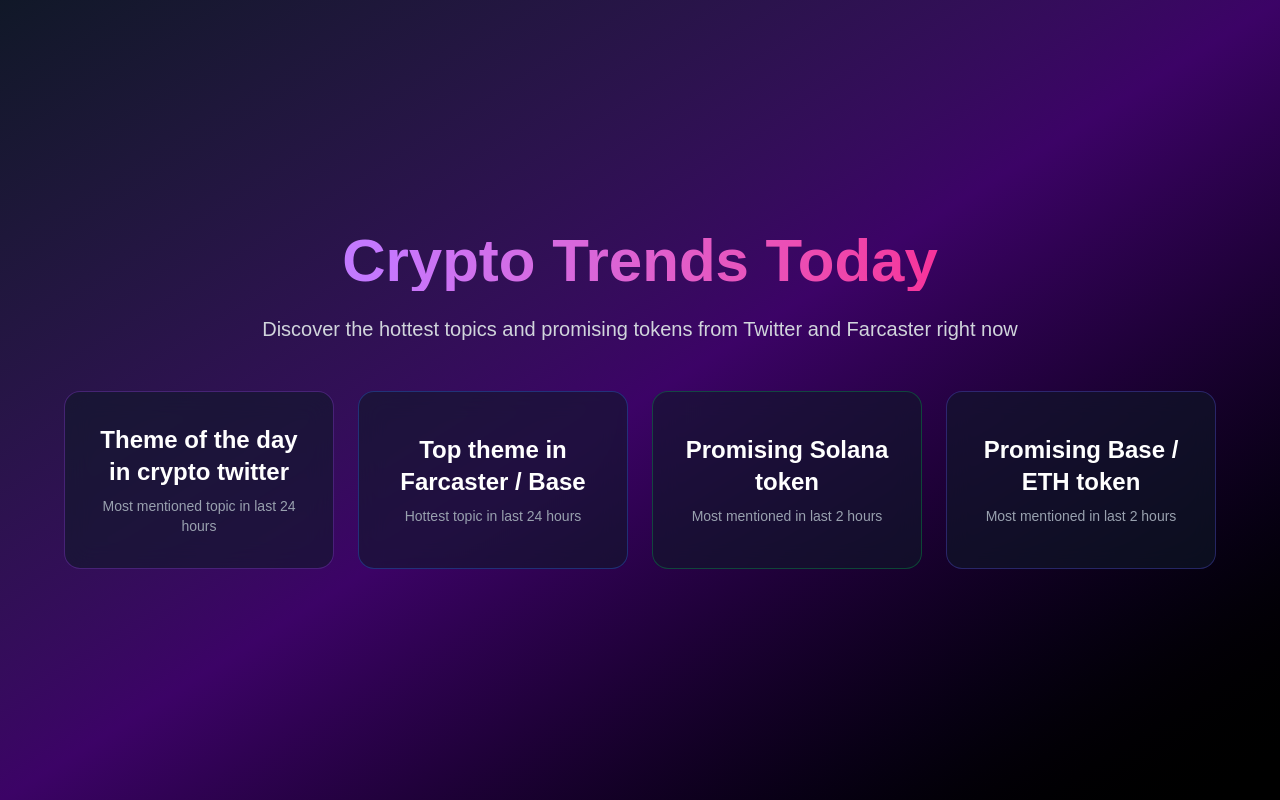
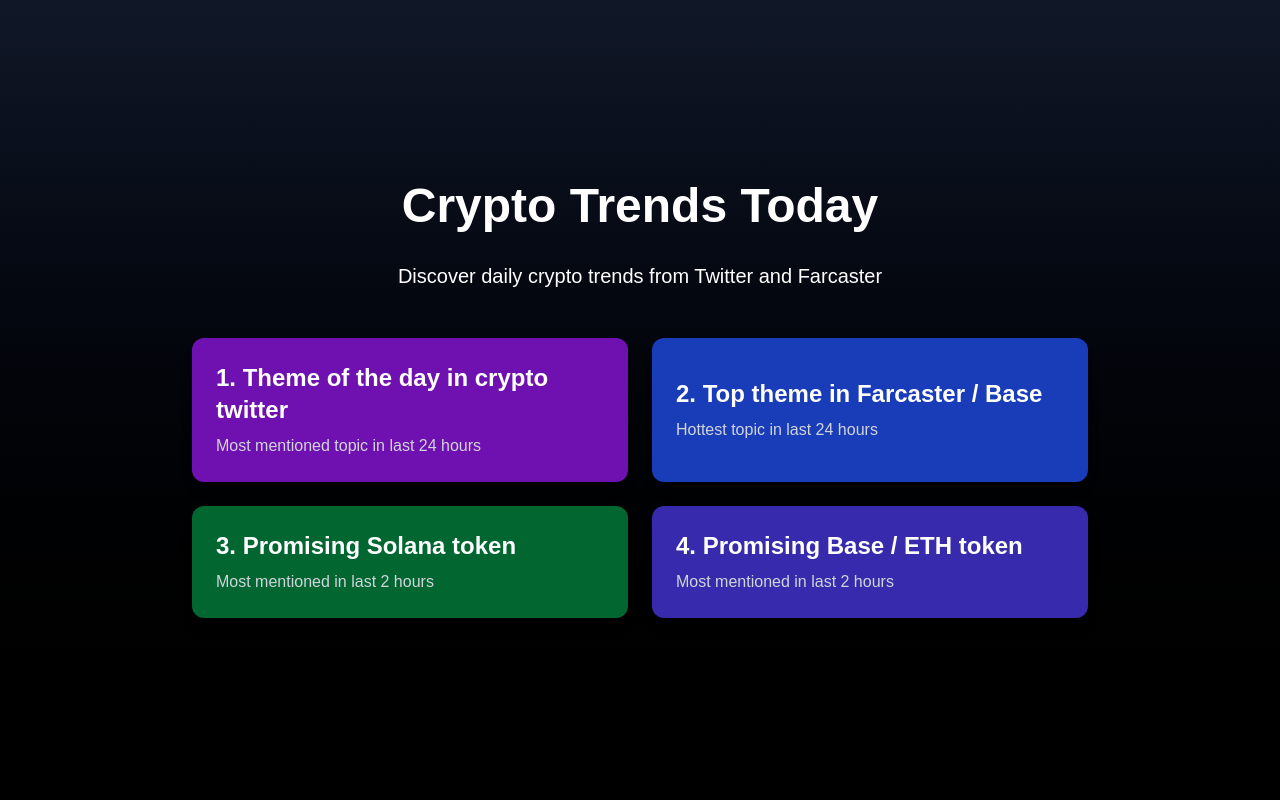
Before and after one commit to al-DYOR/trends-button, a Next.js app: page / in a window 1280 px wide. Built offline with nearby package versions, Linux system fonts and the light colour scheme.

Commit message:
feat: add main page with 4 trend buttons

```diff
--- a/src/app/page.tsx
+++ b/src/app/page.tsx
@@ -1,7 +1,3 @@
-// Комментарий: Главная страница приложения
-// Здесь 4 кнопки для получения трендов
-// Интерфейс полностью на английском, комментарии на русском
-
 'use client';
 
 import { useState } from 'react';
@@ -11,7 +7,7 @@
   const [loading, setLoading] = useState(false);
   const [error, setError] = useState<string | null>(null);
 
-  // Комментарий: Универсальная функция для запроса к одному из API-роутов
+  // Комментарий: Универсальная функция для запроса к любому из 4 API-роутов
   const fetchTrend = async (endpoint: string) => {
     setLoading(true);
     setError(null);
@@ -20,109 +16,96 @@
     try {
       const response = await fetch(`/api/${endpoint}`);
       if (!response.ok) {
-        throw new Error(`HTTP error! Status: ${response.status}`);
+        throw new Error(`HTTP error! status: ${response.status}`);
       }
-
       const data = await response.json();
 
       if (data.error) {
         throw new Error(data.error);
       }
 
-      // Комментарий: Результат приходит в поле topTrend или topToken
-      setResult(data.topTrend || data.topToken || 'No data received');
+      setResult(data.message || data.topTrend || data.topToken || 'No data received');
     } catch (err: any) {
-      console.error('Fetch error:', err);
-      setError(err.message || 'Failed to load trend. Please try again.');
+      console.error(err);
+      setError(err.message || 'Failed to load trend. Try again later.');
     } finally {
       setLoading(false);
     }
   };
 
   return (
-    <main className="min-h-screen bg-gradient-to-br from-gray-900 via-purple-950 to-black text-white flex flex-col items-center justify-center p-6 md:p-8">
-      <h1 className="text-5xl md:text-6xl font-extrabold mb-6 text-center bg-clip-text text-transparent bg-gradient-to-r from-purple-400 to-pink-500">
-        Crypto Trends Today
-      </h1>
-
-      <p className="text-lg md:text-xl mb-12 text-center text-gray-300 max-w-3xl">
-        Discover the hottest topics and promising tokens from Twitter and Farcaster right now
+    <main className="flex min-h-screen flex-col items-center justify-center p-8 bg-gradient-to-b from-gray-900 to-black text-white">
+      <h1 className="text-5xl font-bold mb-8 text-center">Crypto Trends Today</h1>
+      <p className="text-xl mb-12 text-center max-w-2xl">
+        Discover daily crypto trends from Twitter and Farcaster
       </p>
 
-      <div className="grid grid-cols-1 sm:grid-cols-2 lg:grid-cols-4 gap-6 w-full max-w-6xl">
-        {/* Button 1 */}
+      <div className="grid grid-cols-1 md:grid-cols-2 gap-6 w-full max-w-4xl">
         <button
           onClick={() => fetchTrend('trend-crypto')}
           disabled={loading}
-          className={`group relative p-8 rounded-2xl backdrop-blur-md border border-purple-500/30 transition-all duration-300 ${
-            loading ? 'opacity-50 cursor-not-allowed' : 'hover:border-purple-400 hover:shadow-2xl hover:shadow-purple-500/20'
-          } bg-gray-900/60`}
+          className={`p-6 rounded-xl text-left transition-all ${
+            loading
+              ? 'bg-gray-700 cursor-not-allowed'
+              : 'bg-purple-800 hover:bg-purple-700 shadow-lg'
+          }`}
         >
-          <h2 className="text-2xl font-bold mb-2">Theme of the day in crypto twitter</h2>
-          <p className="text-sm text-gray-400">Most mentioned topic in last 24 hours</p>
+          <h2 className="text-2xl font-semibold mb-2">1. Theme of the day in crypto twitter</h2>
+          <p className="text-gray-300">Most mentioned topic in last 24 hours</p>
         </button>
 
-        {/* Button 2 */}
         <button
           onClick={() => fetchTrend('trend-farcaster')}
           disabled={loading}
-          className={`group relative p-8 rounded-2xl backdrop-blur-md border border-blue-500/30 transition-all duration-300 ${
-            loading ? 'opacity-50 cursor-not-allowed' : 'hover:border-blue-400 hover:shadow-2xl hover:shadow-blue-500/20'
-          } bg-gray-900/60`}
+          className={`p-6 rounded-xl text-left transition-all ${
+            loading
+              ? 'bg-gray-700 cursor-not-allowed'
+              : 'bg-blue-800 hover:bg-blue-700 shadow-lg'
+          }`}
         >
-          <h2 className="text-2xl font-bold mb-2">Top theme in Farcaster / Base</h2>
-          <p className="text-sm text-gray-400">Hottest topic in last 24 hours</p>
+          <h2 className="text-2xl font-semibold mb-2">2. Top theme in Farcaster / Base</h2>
+          <p className="text-gray-300">Hottest topic in last 24 hours</p>
         </button>
 
-        {/* Button 3 */}
         <button
           onClick={() => fetchTrend('token-solana')}
           disabled={loading}
-          className={`group relative p-8 rounded-2xl backdrop-blur-md border border-green-500/30 transition-all duration-300 ${
-            loading ? 'opacity-50 cursor-not-allowed' : 'hover:border-green-400 hover:shadow-2xl hover:shadow-green-500/20'
-          } bg-gray-900/60`}
+          className={`p-6 rounded-xl text-left transition-all ${
+            loading
+              ? 'bg-gray-700 cursor-not-allowed'
+              : 'bg-green-800 hover:bg-green-700 shadow-lg'
+          }`}
         >
-          <h2 className="text-2xl font-bold mb-2">Promising Solana token</h2>
-          <p className="text-sm text-gray-400">Most mentioned in last 2 hours</p>
+          <h2 className="text-2xl font-semibold mb-2">3. Promising Solana token</h2>
+          <p className="text-gray-300">Most mentioned in last 2 hours</p>
         </button>
 
-        {/* Button 4 */}
         <button
           onClick={() => fetchTrend('token-base')}
           disabled={loading}
-          className={`group relative p-8 rounded-2xl backdrop-blur-md border border-indigo-500/30 transition-all duration-300 ${
-            loading ? 'opacity-50 cursor-not-allowed' : 'hover:border-indigo-400 hover:shadow-2xl hover:shadow-indigo-500/20'
-          } bg-gray-900/60`}
+          className={`p-6 rounded-xl text-left transition-all ${
+            loading
+              ? 'bg-gray-700 cursor-not-allowed'
+              : 'bg-indigo-800 hover:bg-indigo-700 shadow-lg'
+          }`}
         >
-          <h2 className="text-2xl font-bold mb-2">Promising Base / ETH token</h2>
-          <p className="text-sm text-gray-400">Most mentioned in last 2 hours</p>
+          <h2 className="text-2xl font-semibold mb-2">4. Promising Base / ETH token</h2>
+          <p className="text-gray-300">Most mentioned in last 2 hours</p>
         </button>
       </div>
 
-      {/* Loading */}
       {loading && (
-        <div className="mt-16 flex flex-col items-center">
-          <div className="w-16 h-16 border-4 border-purple-500 border-t-transparent rounded-full animate-spin"></div>
-          <p className="mt-4 text-xl text-purple-400">Loading trend data...</p>
-        </div>
+        <p className="mt-12 text-xl text-purple-400 animate-pulse">Loading trend data...</p>
       )}
 
-      {/* Error */}
       {error && (
-        <p className="mt-16 text-xl text-red-400 text-center max-w-md">
-          {error}
-        </p>
+        <p className="mt-12 text-xl text-red-400">{error}</p>
       )}
 
-      {/* Result */}
-      {result && !loading && !error && (
-        <div className="mt-16 w-full max-w-3xl bg-gray-800/80 backdrop-blur-md border border-purple-500/40 rounded-3xl p-10 shadow-2xl">
-          <h3 className="text-4xl font-bold mb-6 text-center bg-clip-text text-transparent bg-gradient-to-r from-purple-400 to-pink-500">
-            Today's Top Trend
-          </h3>
-          <p className="text-2xl text-center leading-relaxed break-words">
-            {result}
-          </p>
+      {result && (
+        <div className="mt-12 w-full max-w-2xl bg-gray-800 rounded-2xl p-8 shadow-2xl border border-purple-500/30">
+          <h3 className="text-3xl font-bold mb-4 text-center">Today's Trend</h3>
+          <p className="text-2xl text-center break-words">{result}</p>
         </div>
       )}
     </main>
```
